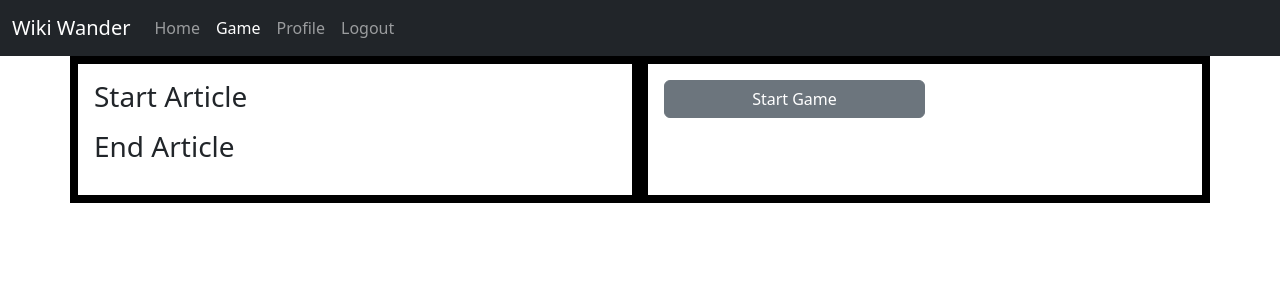
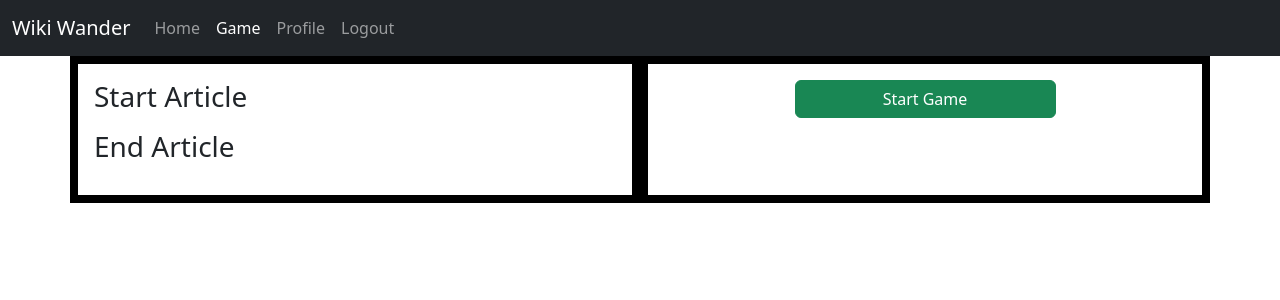
Before and after one commit to Iris-Lee4/WikiWander, a React (Vite) app in the folder WikiWander/client/: page /game in a window 1280 px wide. Shown: the top 300 px of the page. Built offline with nearby package versions, Linux system fonts and the light colour scheme; no server answers; sample sign-in values are in the browser's storage.

Commit message:
button stylings

```diff
--- a/WikiWander/client/src/components/game/Game.css
+++ b/WikiWander/client/src/components/game/Game.css
@@ -10,6 +10,9 @@
     /* align-items: center; */
     margin: auto;
     width: 50%;
+    display: flex;
+    align-items: center;
+    justify-content: center;
 }
 
 .game_details {
--- a/WikiWander/client/src/components/game/Game.jsx
+++ b/WikiWander/client/src/components/game/Game.jsx
@@ -176,6 +176,7 @@ const setArticlesForGame = () => {
 
                 <Button
                 className="button"
+                color="success"
               onClick={() => {
                 newGame()
                 setGameActivated(true);
--- a/WikiWander/client/src/components/splash/Splash.jsx
+++ b/WikiWander/client/src/components/splash/Splash.jsx
@@ -32,6 +32,7 @@ export const Splash = ( { currentUser }) => {
             </div>
             <div className="splash-section">
                 <Button
+                color="success"
                 onClick={() => {navigate('/game')}}
                 >
                     New Game
```
